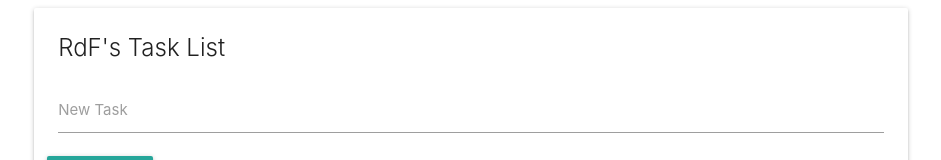
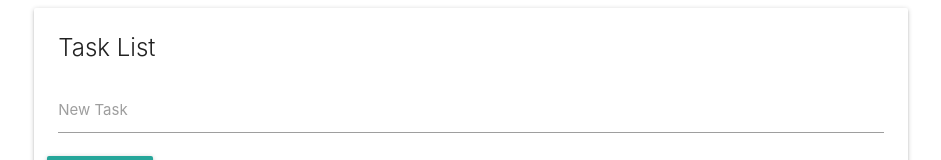
Before and after one commit to lausellv/34.35.36._tasklist_project, a plain HTML site: page index.html in a window 1280 px wide. Shown: the top 160 px of the page, without its empty margins (169-1110 px from the left). Drawn offline with nearby package versions, Linux system fonts and the light colour scheme.

Commit message:
Update index.html

```diff
--- a/index.html
+++ b/index.html
@@ -14,7 +14,7 @@
         <div class="col s12">
             <div id="main" class="card">
                 <div class="card-content">
-                    <span class="card-title">RdF's Task List</span>
+                    <span class="card-title">Task List</span>
                     <div class="row">
                         <form action="" id="task-form">
                             <div class="input-field col s12">
```
